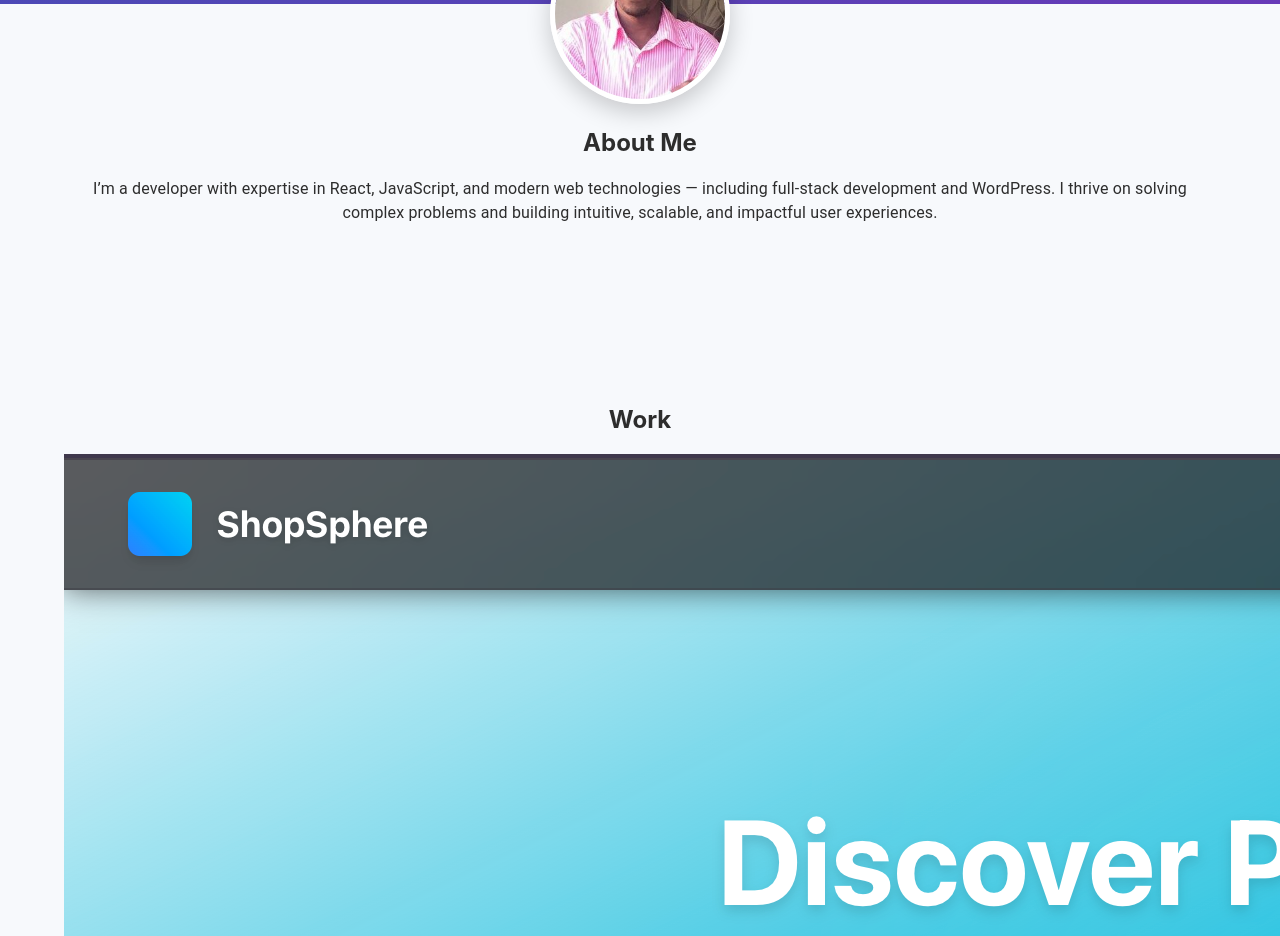
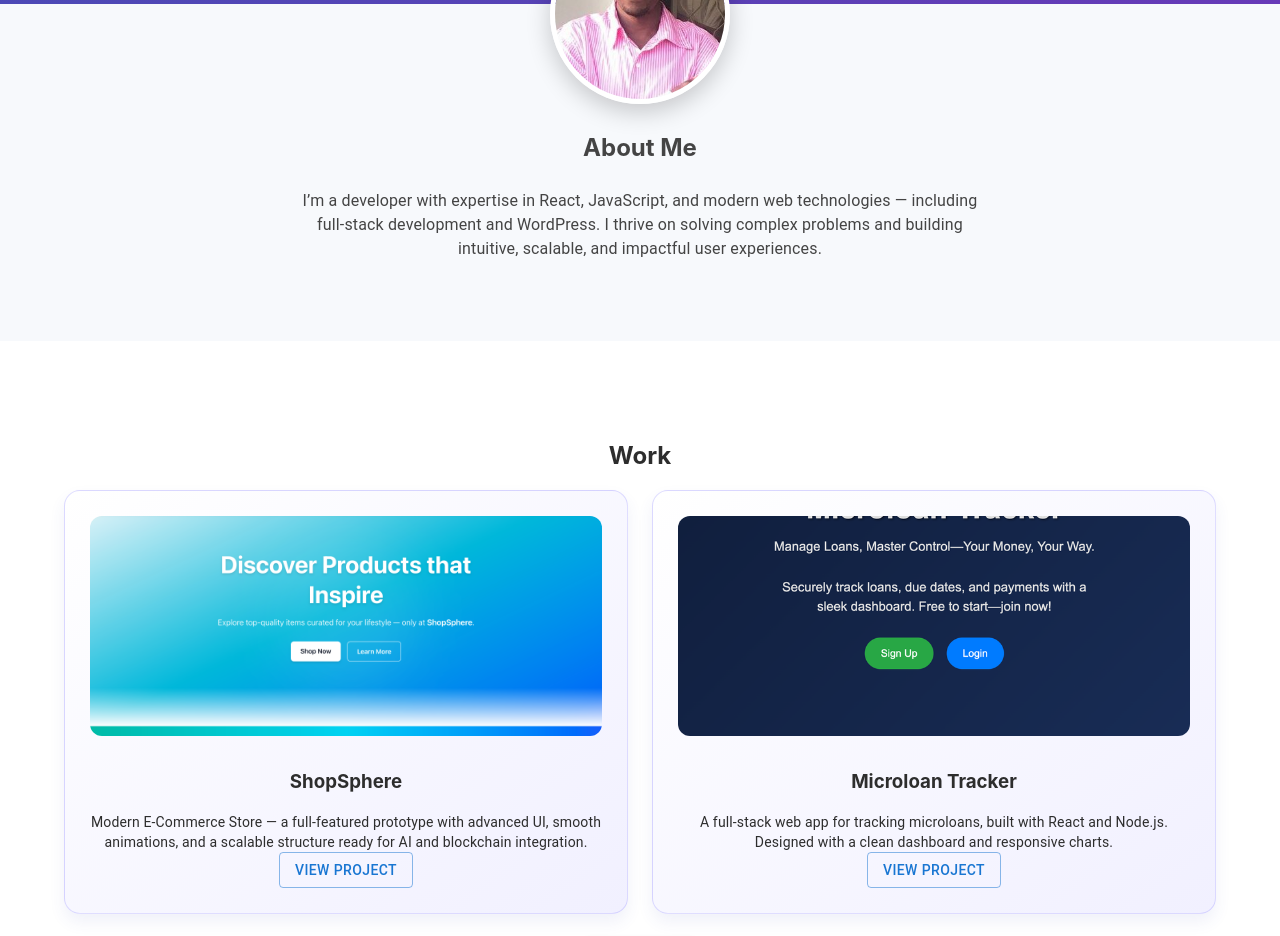
Before and after one commit to ConradPB/portfolio-react-update, a React (Vite) app in the folder portfolio/: page / in a window 1280 px wide. Shown: the part 700-1636 px from the top of the page. Built offline with nearby package versions, Linux system fonts and the light colour scheme.

Commit message:
projects/feature styling

```diff
--- a/portfolio/src/index.css
+++ b/portfolio/src/index.css
@@ -59,3 +59,59 @@ body {
   border: 5px solid white;
   box-shadow: 0 8px 25px rgba(0, 0, 0, 0.2);
 }
+
+/* --- About --- */
+.about-text {
+  max-width: 700px;
+  margin: 0 auto;
+  line-height: 1.7;
+  color: #444;
+}
+
+/* --- Work Section --- */
+.work {
+  background-color: #fff;
+}
+
+.featured-grid,
+.projects-grid {
+  display: grid;
+  grid-template-columns: repeat(auto-fit, minmax(320px, 1fr));
+  gap: 24px;
+  margin-top: 20px;
+}
+
+.project-tile {
+  background-color: #fafafa;
+  padding: 25px;
+  border-radius: 16px;
+  box-shadow: 0 8px 16px rgba(63, 81, 181, 0.08);
+  transition: transform 0.3s ease, box-shadow 0.3s ease;
+}
+
+.project-tile:hover {
+  transform: translateY(-8px);
+  box-shadow: 0 10px 22px rgba(63, 81, 181, 0.18);
+}
+
+.featured {
+  background: linear-gradient(145deg, #ffffff, #f1f0ff);
+  border: 1.5px solid rgba(99, 91, 255, 0.2);
+}
+
+.featured:hover {
+  box-shadow: 0 0 30px rgba(99, 91, 255, 0.25);
+}
+
+.project-img {
+  width: 100%;
+  height: 220px;
+  object-fit: cover;
+  border-radius: 12px;
+  margin-bottom: 12px;
+}
+
+.project-button {
+  margin-top: 10px;
+  border-radius: 8px;
+}
```
